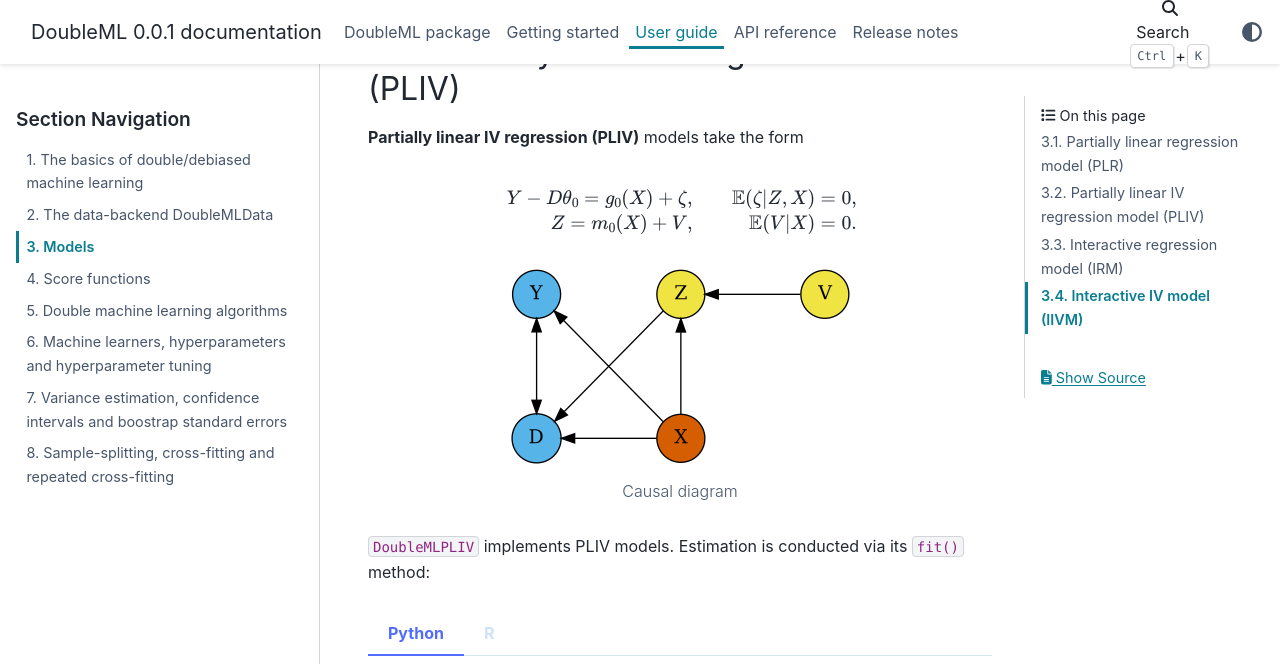
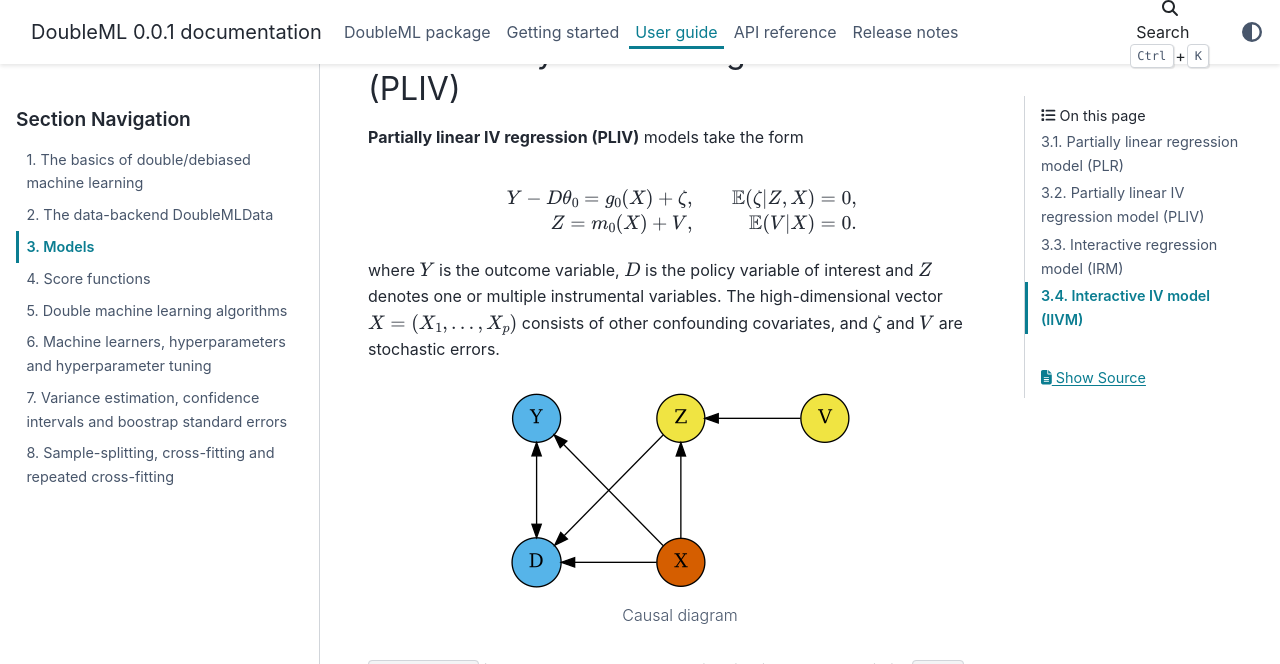
Before and after one commit to DoubleML/doubleml-docs, a Sphinx documentation site: the page built from doc/guide/models.rst, in a window 1280 px wide and 900 px high, scrolled down 1091 px, cut to the strip 0-664 px from the top of the window. Built offline with Sphinx 7.4.7 and the PyData theme 0.15.4, drawn with Linux system fonts in a browser that asks for light colours; pages that are not in the unit, such as notebooks, are missing from menus.

Commit message:
add short explanation on pliv

```diff
--- a/doc/shared/models/pliv.rst
+++ b/doc/shared/models/pliv.rst
@@ -5,3 +5,8 @@
     Y - D \theta_0 =  g_0(X) + \zeta, & &\mathbb{E}(\zeta | Z, X) = 0,
 
     Z = m_0(X) + V, & &\mathbb{E}(V | X) = 0.
+
+where :math:`Y` is the outcome variable, :math:`D` is the policy variable of interest and :math:`Z`
+denotes one or multiple instrumental variables. The high-dimensional vector
+:math:`X = (X_1, \ldots, X_p)` consists of other confounding covariates, and :math:`\zeta` and
+:math:`V` are stochastic errors.
```
